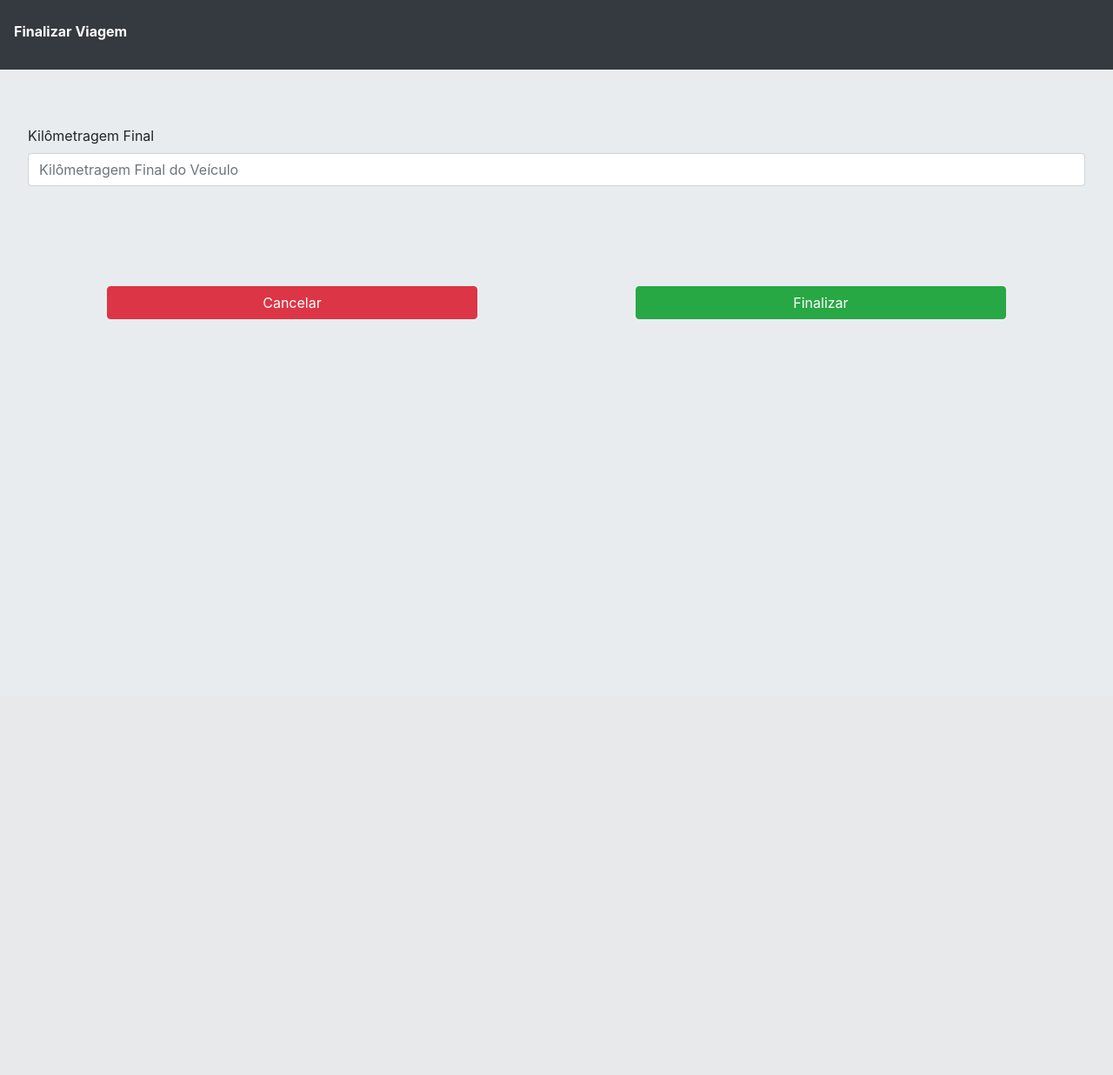
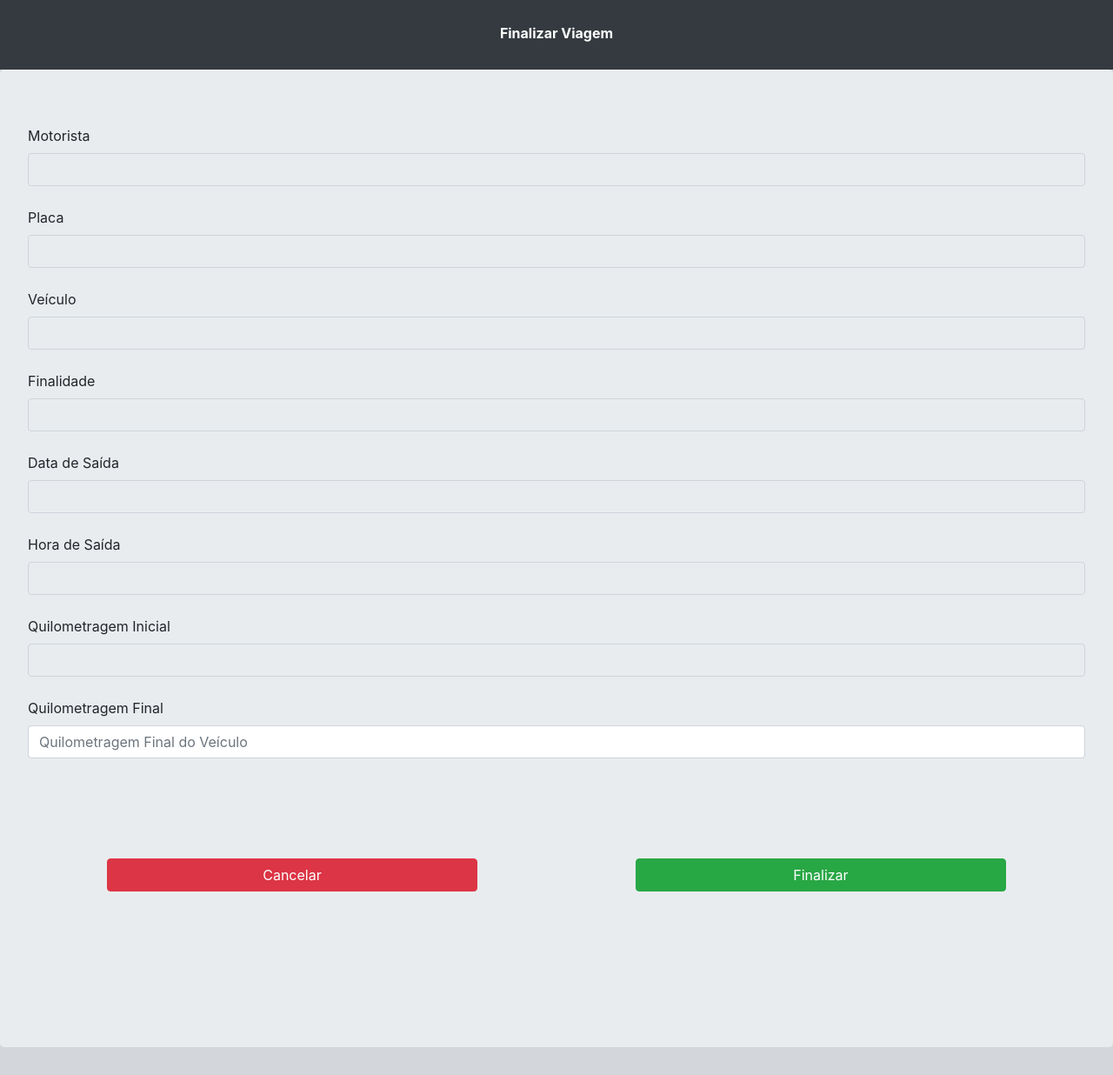
Before and after one commit to godoydud/sgfifms_cli, a PHP site: page /finalizar.html in a window 1280 px wide. Shown: the whole page at 87% size. Before the commit the page ends 367 px from the top, so only its background shows below. Run offline with PHP 8.4, Linux system fonts and the light colour scheme; some libraries are stand-ins or nearby versions.

Commit message:
Adicionando tela de espera e complementando tela de finalizacao

```diff
--- a/finalizar.html
+++ b/finalizar.html
@@ -20,20 +20,54 @@
         <form id="form">
 
             <div class="form-group">
-                <label for="">Kilômetragem Final</label>
-                <input type="number" class="form-control" id="kmFinal" placeholder="Kilômetragem Final do Veículo">
+                <label for="">Motorista</label>
+                <input readonly="true" type="text" class="form-control">
+            </div>
+            <div class="form-group">
+                <label for="">Placa</label>
+                <input readonly="true" type="text" class="form-control">
+            </div>
+            <div class="form-group">
+                <label for="">Veículo</label>
+                <input readonly="true" type="text" class="form-control">
+            </div>
+            <div class="form-group">
+                <label for="">Finalidade</label>
+                <input readonly="true" type="text" class="form-control">
+            </div>
+            <div class="form-group">
+                <label for="">Data de Saída</label>
+                <input readonly="true" type="text" class="form-control">
+            </div>
+            <div class="form-group">
+                <label for="">Hora de Saída</label>
+                <input readonly="true" type="text" class="form-control">
+            </div>
+            <div class="form-group">
+                <label for="">Quilometragem Inicial</label>
+                <input readonly="true" type="text" class="form-control">
+            </div>
+
+            <div class="form-group">
+                <label for="">Quilometragem Final</label>
+                <input type="number" class="form-control" id="kmFinal" placeholder="Quilometragem Final do Veículo">
             </div>
 
 
             <div class="text-right form-group group-button">
-                <button class="btn btn-danger buttonFinalizar">Cancelar</button></a>
-                <button type="submit" class="btn btn-success buttonFinalizar">Finalizar</button>
+                <button class="btn btn-danger buttonFinalizar">Cancelar</button>
+                <button class="btn btn-success buttonFinalizar">Finalizar</button>
             </div>
         </form>
 
 </body>
-<script src="public/js/index.js"></script>
 <script src="https://www.gstatic.com/firebasejs/5.9.3/firebase.js"></script>
-<script src="public/js/firebase.js"></script>
+<script src="public/js/finalizar.js"></script>
+<script>
+    document.getElementsByTagName('button')[0].addEventListener('click', () => {
+        alert('Rodou a funcao de navegacoa')
+        window.location.replace("https://google.com");
+    })
+</script>
 
 </html>
--- a/public/css/style.css
+++ b/public/css/style.css
@@ -3,7 +3,7 @@ p{
 }
 
 body{
-    background: #e9ecef;
+    background: #d3d6da;
 }
 
 .formAuthentication{
@@ -31,6 +31,8 @@ body{
 }
 
 .blackg{
-    padding-top: 1vh;
+    text-align: center;
+    width: 100%;
+    padding-top: 1.5vh;
     font-weight: bold;
 }
--- a/public/js/autenticacao.js
+++ b/public/js/autenticacao.js
@@ -29,7 +29,7 @@ loginUserButton.addEventListener('click', function () {
     .then(function (result) {
         console.log(result);
         alert('Autenticado como ' + userInput.value);
-        sessionStorage.user = userInput.value;
+        localStorage.user = userInput.value;
         window.location.href = "registro.html";
     })
     .catch(function (error) {
--- /dev/null
+++ b/public/js/finalizar.js
@@ -0,0 +1,60 @@
+// Initialize Firebase
+var config = {
+    apiKey: "AIzaSyD6KOy0BnYCimmydblWRYKhHZwXRetUT-I",
+    authDomain: "pwatcc-4a1d2.firebaseapp.com",
+    databaseURL: "https://pwatcc-4a1d2.firebaseio.com",
+    projectId: "pwatcc-4a1d2",
+    storageBucket: "pwatcc-4a1d2.appspot.com",
+    messagingSenderId: "808645356921"
+};
+firebase.initializeApp(config);
+
+const preencheDados = () => {
+    console.log(localStorage.id);
+
+    let db = firebase.database().ref(`viagens/${localStorage.id}`)
+    db.on('value', (snapshot) => {
+        localStorage.dados = JSON.stringify({
+            motorista: snapshot.val().motorista,
+            placa: snapshot.val().placa,
+            veiculo: snapshot.val().veiculo,
+            finalidade: snapshot.val().finalidade,
+            dtSaida: snapshot.val().dtSaida,
+            hrSaida: snapshot.val().hrSaida,
+            km: snapshot.val().km
+        })
+
+
+    })
+}
+
+window.onload = preencheDados()
+
+
+let dados = JSON.parse(localStorage.dados)
+
+document.getElementsByTagName('input')[0].value = dados.motorista
+document.getElementsByTagName('input')[1].value = dados.placa
+document.getElementsByTagName('input')[2].value = dados.veiculo
+document.getElementsByTagName('input')[3].value = dados.finalidade
+document.getElementsByTagName('input')[4].value = dados.dtSaida
+document.getElementsByTagName('input')[5].value = dados.hrSaida
+document.getElementsByTagName('input')[6].value = dados.km
+
+const atualizaDados = async () => {
+    await firebase.database().ref(`viagens/${localStorage.id}`).set({
+        motorista: document.getElementsByTagName('input')[0].value,
+        placa: document.getElementsByTagName('input')[1].value,
+        veiculo: document.getElementsByTagName('input')[2].value,
+        finalidade: document.getElementsByTagName('input')[3].value,
+        dtSaida: document.getElementsByTagName('input')[4].value,
+        hrSaida: document.getElementsByTagName('input')[5].value,
+        km: document.getElementsByTagName('input')[6].value,
+        kmFinal: document.getElementById('kmFinal').value
+    })
+}
+
+document.getElementsByTagName('button')[1].addEventListener('click', async () => {
+    await atualizaDados()
+    alert('Viagem Finalizada')
+})
--- a/public/js/firebase.js
+++ b/public/js/firebase.js
@@ -13,15 +13,15 @@
 var t = d.getTime();
 var counter = t;
 
-  document.getElementById("form").addEventListener("submit",(e)=>{
+document.getElementById("form").addEventListener("submit", (e) => {
   // var motorista = document.getElementById("motorista").value;
-    var motorista = sessionStorage.user
+  var motorista = localStorage.user
   var veiculo = document.getElementById("veiculo").value;
   var placa = document.getElementById("placa").value;
   var km = document.getElementById("km").value;
   var kmFinal = document.getElementById("kmFinal").value;
   var finalidade = document.getElementById("finalidade").value;
-    var dtSaida = `${d.getFullYear()}(ano)-${d.getMonth()+1}(mes)-${d.getDate()}(dia)`;
+  var dtSaida = `${d.getFullYear()}(ano)-${d.getMonth() + 1}(mes)-${d.getDate()}(dia)`;
   console.log(dtSaida); //retirar dps
   var hrSaida = `${d.getHours()}hrs-${d.getMinutes()}min-${d.getSeconds()}seg-`;
   console.log(hrSaida); // retirar dps
@@ -30,21 +30,24 @@
   form.reset();
 });
 
-  function salvarViagem(motorista, veiculo, placa, km, kmFinal, finalidade, dtSaida, hrSaida){
+async function salvarViagem(motorista, veiculo, placa, km, kmFinal, finalidade, dtSaida, hrSaida) {
   console.log(counter); // Retirar da fase de testes
-      counter+=1;
-      var viagem={
-          id:counter,
-          motorista:motorista,
-          veiculo:veiculo,
-          placa:placa,
-          km:km,
-          kmFinal:kmFinal,
-          finalidade:finalidade,
-          dtSaida:dtSaida,
-          hrSaida:hrSaida
+  // counter += 1;
+
+  await firebase.database().ref("viagens/" + counter).set({
+    id: counter,
+    motorista: motorista,
+    veiculo: veiculo,
+    placa: placa,
+    km: km,
+    kmFinal: kmFinal,
+    finalidade: finalidade,
+    dtSaida: dtSaida,
+    hrSaida: hrSaida
+  });
+
+  alert('Viagem cadastrada com sucesso!');
+  localStorage.id = counter;
+  console.log(`id local setado: ${localStorage.id}`);
+  window.location.href = "espera.html"
 }
-      let db = firebase.database().ref("viagens/"+counter);
-      db.set(viagem);
-      alert('Viagem cadastrada com sucesso!');
-  }
--- a/registro.html
+++ b/registro.html
@@ -50,7 +50,7 @@
 
 
       <div class="text-center">
-        <button type="submit" class="btn btn-primary">Salvar</button>
+        <button type="submit" class="btn btn-success">Salvar</button>
       </div>
   </div>
   </form>
@@ -63,7 +63,7 @@
 <script src="public/js/firebase.js"></script>
 
 <script>
-  document.getElementById('retorno').innerHTML = sessionStorage.user  //Mostra em qual email o usuário está logado ( sessionStorage.user recebe = userInput.value)
+  document.getElementById('retorno').innerHTML = localStorage.user  //Mostra em qual email o usuário está logado ( sessionStorage.user recebe = userInput.value)
 </script>
 
 </html>
```
Also changed, not shown: espera.html (added, +35 -0 lines), public/css/espera.css (added, +34 -0 lines), public/js/espera.js (added, +86 -0 lines). Lines whose indentation alone changed are shown as unchanged.
